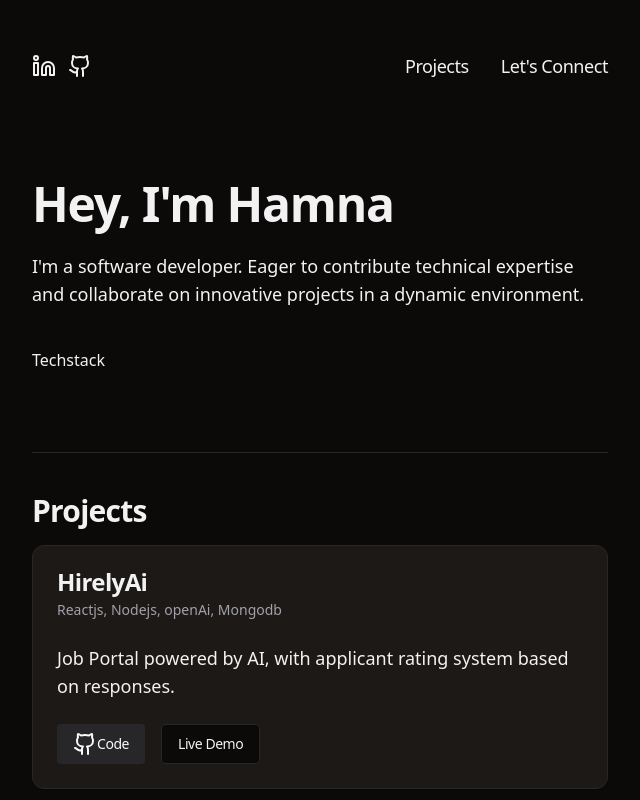
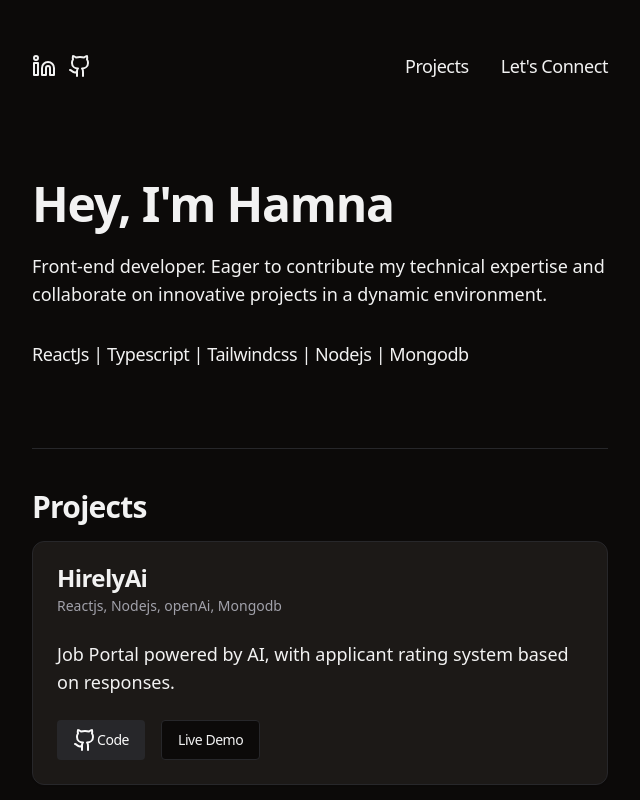
Before and after one commit to AyshaHamna/my-portfolio, a React (Vite) app: page / in a window 1280 px wide. Shown: the top 800 px of the page, without its empty margins (320-960 px from the left). Built offline with nearby package versions, Linux system fonts and the light colour scheme.

Commit message:
added techstack

```diff
--- a/src/components/AboutMe.tsx
+++ b/src/components/AboutMe.tsx
@@ -5,10 +5,10 @@ const AboutMe = () => {
     <div className="py-20">
       <h1>Hey, I'm Hamna</h1>
       <p>
-        I'm a software developer. Eager to contribute technical expertise and
+        Front-end developer. Eager to contribute my technical expertise and
         collaborate on innovative projects in a dynamic environment.
       </p>
-      <div className="pt-10">
+      <div className="pt-8">
         {/* technologies i use */}
         <Techstack />
       </div>
--- a/src/components/Techstack.tsx
+++ b/src/components/Techstack.tsx
@@ -1,6 +1,8 @@
 const Techstack = () => {
   return (
-    <div>Techstack</div>
+    <div>
+      <h4>ReactJs | Typescript | Tailwindcss | Nodejs | Mongodb</h4>
+    </div>
   )
 }
 
--- a/src/index.css
+++ b/src/index.css
@@ -42,6 +42,9 @@
     h3 {
       @apply scroll-m-20 text-xl font-medium  tracking-tight;
     }
+    h4 {
+      @apply scroll-m-20 text-lg font-medium  tracking-tight;
+    }
     a {
       @apply scroll-m-20 text-lg font-medium  tracking-tight;
     }
```
